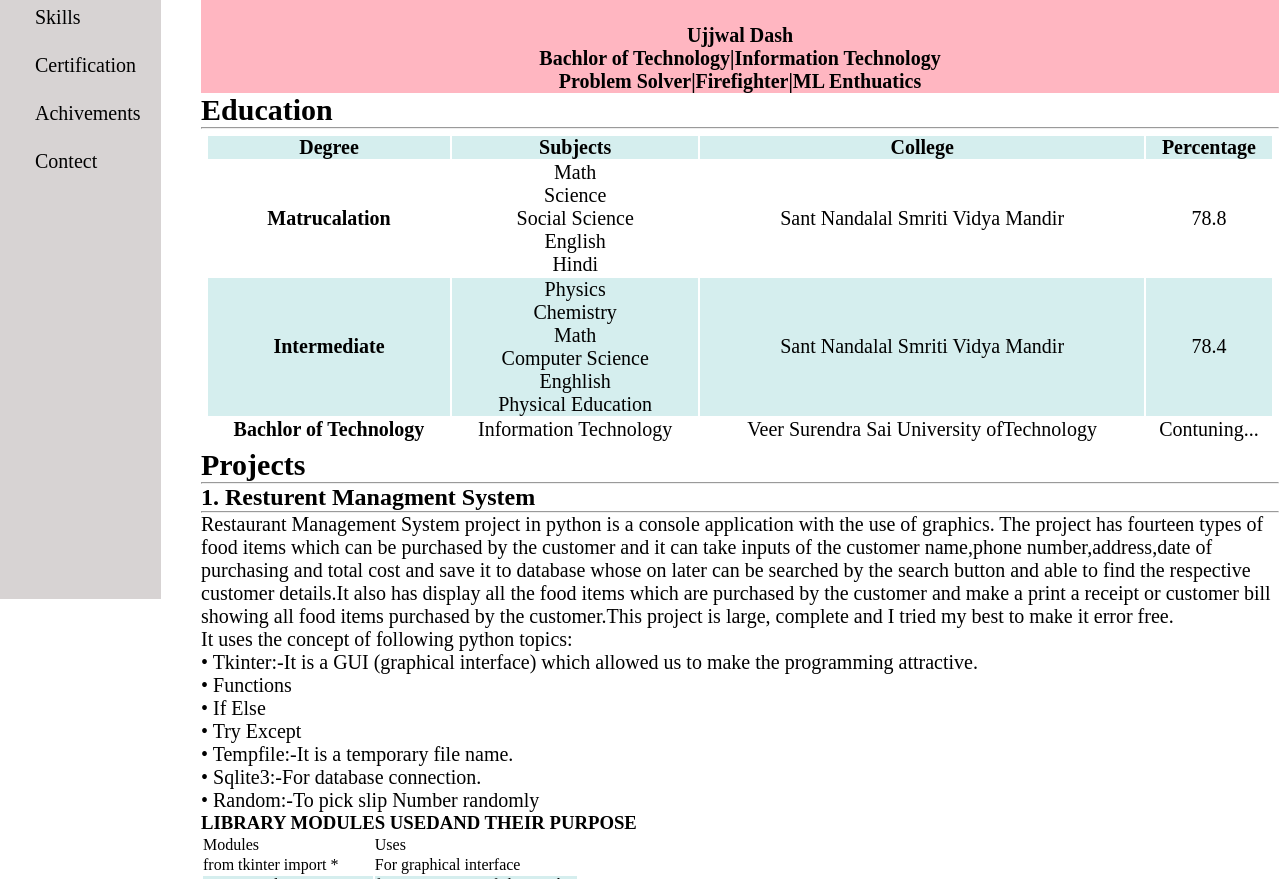
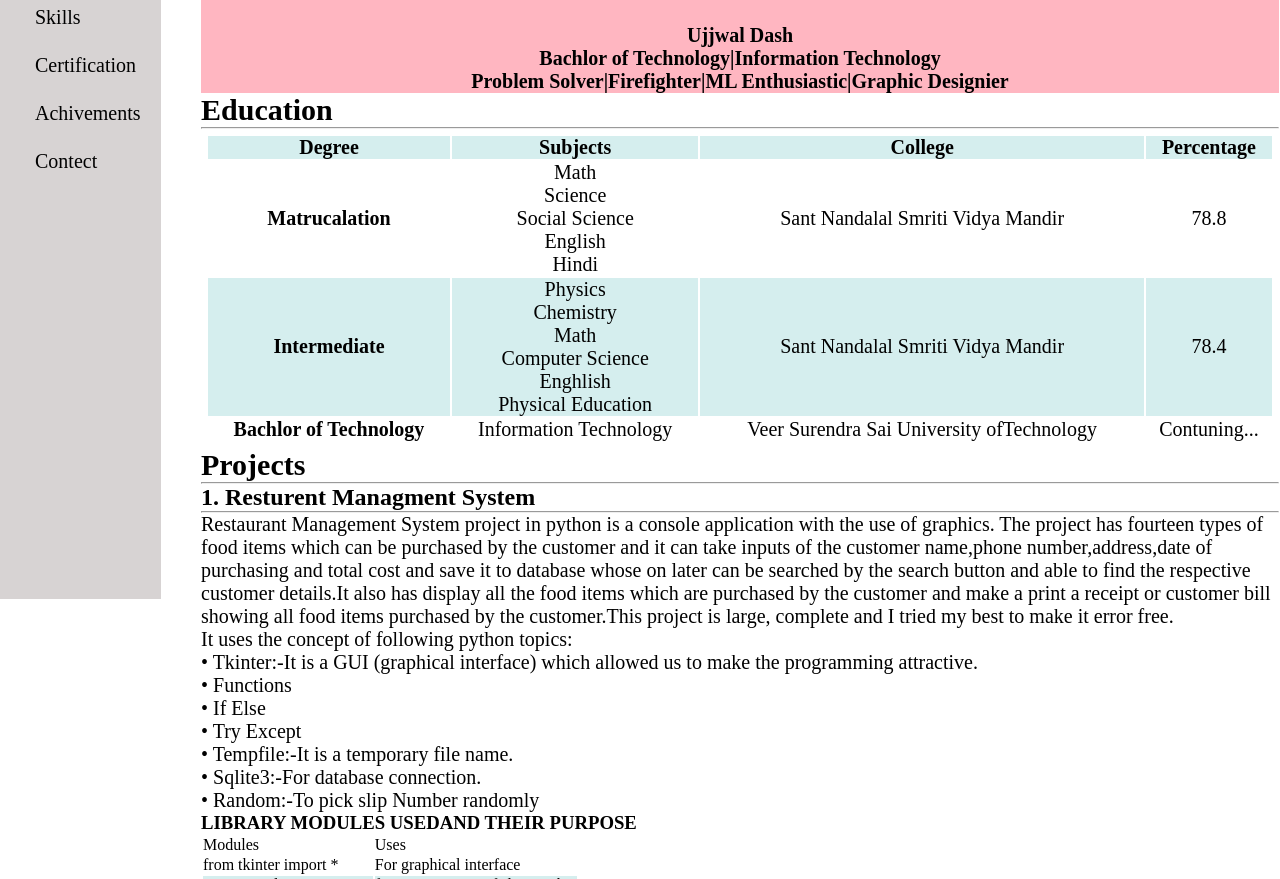
Before and after one commit to UjjwalDash/portfolio, a plain HTML site: page index.html in a window 1280 px wide. Shown: the part 221-1100 px from the top of the page. Drawn offline with Linux system fonts and the light colour scheme.

Commit message:
speeling mistake make coorect

```diff
--- a/index.html
+++ b/index.html
@@ -45,7 +45,7 @@
                     <p id="myimage"><img src="image/ud.jpg" width="20%" alt="Avatar" style="border-radius: 50%;"></p><br>
                     <p>Ujjwal Dash</p>
                     <p>Bachlor of Technology|Information Technology</p>
-                    <p>Problem Solver|Firefighter|ML Enthuatics</p>
+                    <p>Problem Solver|Firefighter|ML Enthusiastic|Graphic Designier</p>
                 </div>
             </section>
             <section class="Education" id="Education">
```
